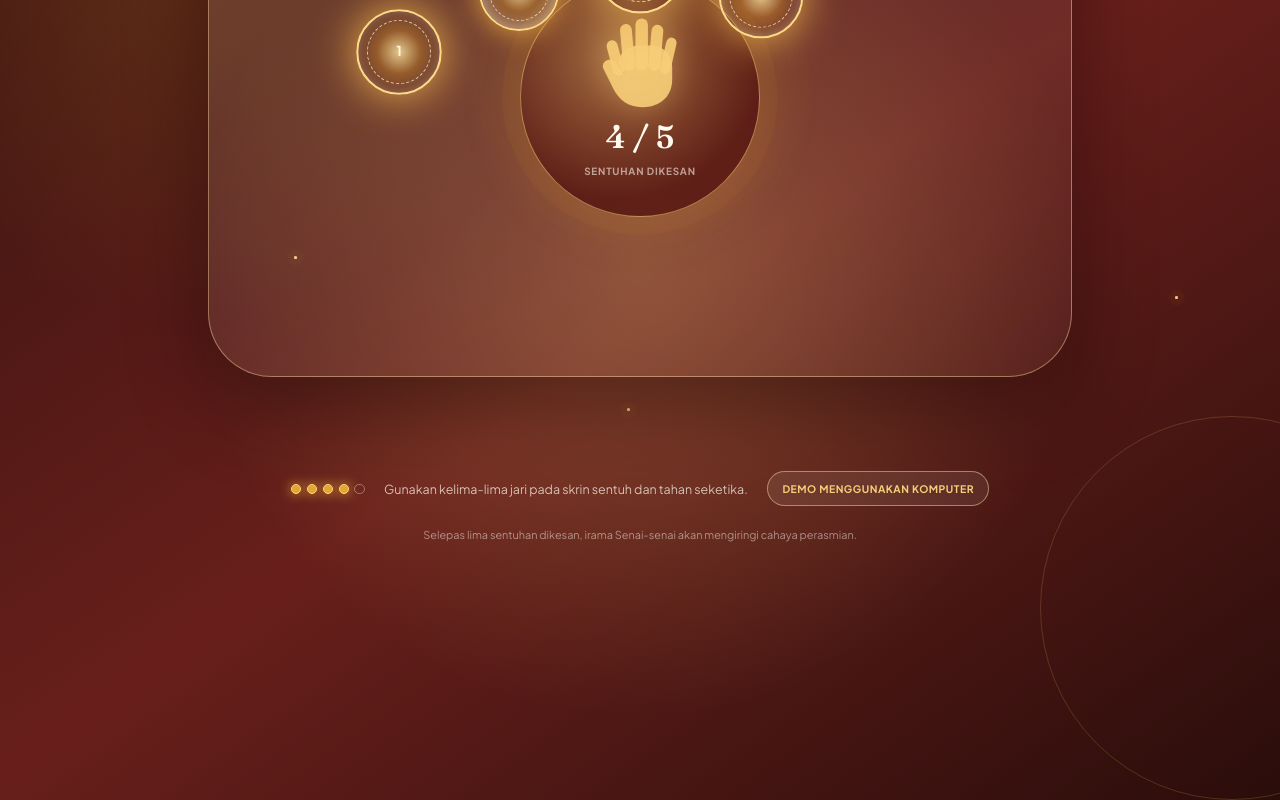
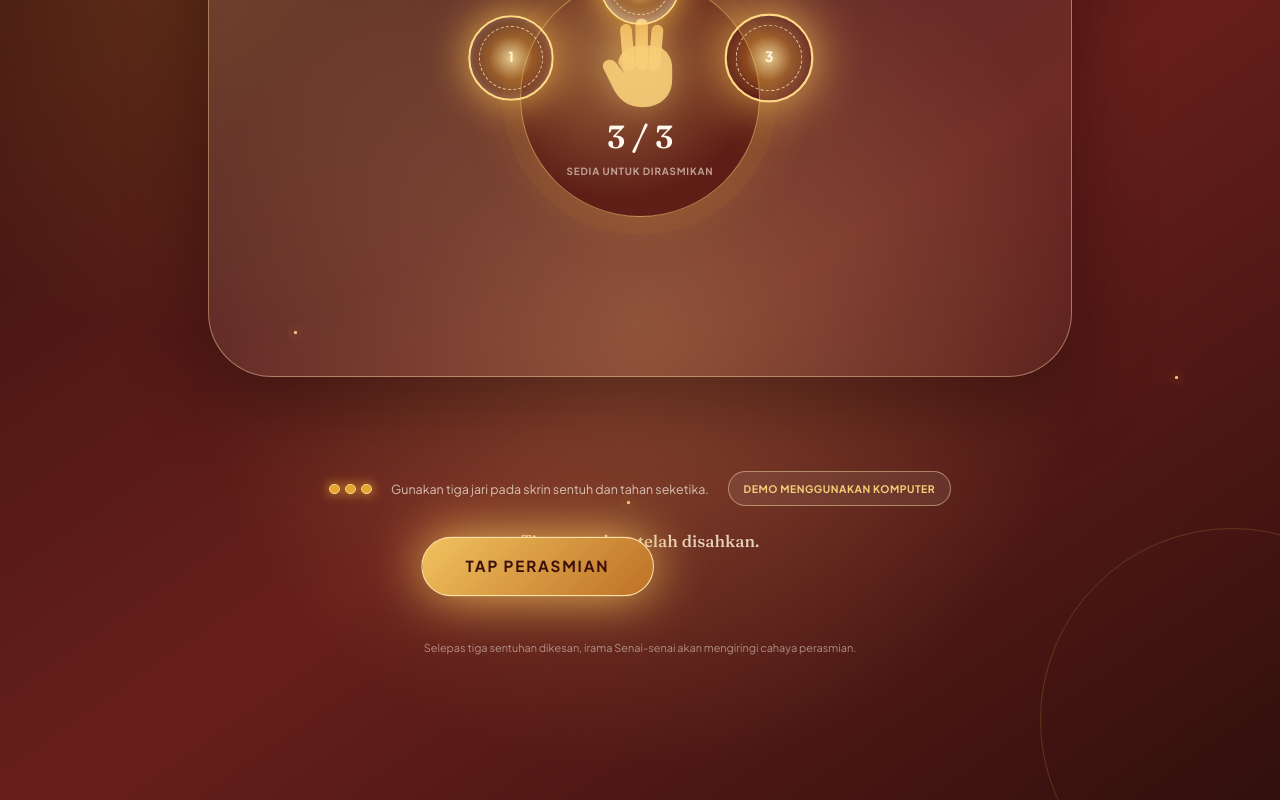
Before and after one commit to buildforpublic/titiklab, a Next.js app: page /perasmian in a window 1280 px wide. Both pictures are taken after a click on the button "DEMO MENGGUNAKAN KOMPUTER". Shown: the part 218-1018 px from the top of the page. Built offline with nearby package versions, Linux system fonts and the light colour scheme.

Commit message:
Refine three-finger launch ceremony

```diff
--- a/app/globals.css
+++ b/app/globals.css
@@ -1146,6 +1146,40 @@ body:has(.launch-experience) {
   cursor: pointer;
 }
 
+.launch-confirmation {
+  display: grid;
+  justify-items: center;
+  gap: 0.75rem;
+  margin: 1.4rem auto 0;
+  animation: title-rise 0.8s ease-out both;
+}
+
+.launch-confirmation p {
+  color: rgba(255, 245, 220, 0.82);
+  font-family: var(--font-display);
+  font-size: 1.05rem;
+}
+
+.launch-confirmation button {
+  border: 1px solid #ffe1a3;
+  border-radius: 999px;
+  padding: 0.95rem 2.4rem;
+  background: linear-gradient(135deg, #f2c25f, #bd7025);
+  color: #3b100b;
+  box-shadow: 0 0 1.5rem rgba(239, 178, 67, 0.5), inset 0 1px rgba(255, 255, 255, 0.55);
+  font-size: 0.85rem;
+  font-weight: 900;
+  letter-spacing: 0.12em;
+  cursor: pointer;
+  animation: touch-breathe 1.2s ease-in-out infinite alternate;
+}
+
+.launch-confirmation button:hover,
+.launch-confirmation button:focus-visible {
+  filter: brightness(1.12);
+  transform: scale(1.04);
+}
+
 .five-touch.is-charging .five-touch-pad {
   border-color: #ffe0a1;
   background: radial-gradient(circle, rgba(255, 222, 142, 0.58), rgba(190, 112, 24, 0.28) 40%, rgba(255, 250, 241, 0.08));
@@ -1182,6 +1216,7 @@ body:has(.launch-experience) {
   pointer-events: none;
 }
 
+.five-touch.phase-3 .ceremony-fireworks,
 .five-touch.phase-5 .ceremony-fireworks,
 .launch-experience:has(.launch-finale) .ceremony-fireworks {
   opacity: 1;
--- a/components/PerasmianExperience.tsx
+++ b/components/PerasmianExperience.tsx
@@ -35,6 +35,7 @@ function playActivationSound(finale = false) {
 
 export default function PerasmianExperience() {
   const [touches, setTouches] = useState<TouchPoint[]>([]);
+  const [armed, setArmed] = useState(false);
   const [charging, setCharging] = useState(false);
   const [phase, setPhase] = useState(0);
   const [launched, setLaunched] = useState(false);
@@ -61,10 +62,8 @@ export default function PerasmianExperience() {
       ceremonyAudio.current.volume = 0.01;
       ceremonyAudio.current.play().catch(() => undefined);
     }
-    window.setTimeout(() => { setPhase(2); playActivationSound(false); }, 2600);
-    window.setTimeout(() => { setPhase(3); playActivationSound(false); }, 5400);
-    window.setTimeout(() => { setPhase(4); playActivationSound(false); }, 8200);
-    window.setTimeout(() => { setPhase(5); playActivationSound(true); }, 10900);
+    window.setTimeout(() => { setPhase(2); playActivationSound(false); }, 3800);
+    window.setTimeout(() => { setPhase(3); playActivationSound(true); }, 7600);
     launchTimer.current = window.setTimeout(() => {
       if (ceremonyAudio.current) {
         ceremonyAudio.current.currentTime = 0;
@@ -81,28 +80,27 @@ export default function PerasmianExperience() {
     const bounds = event.currentTarget.getBoundingClientRect();
     const point = { id: event.pointerId, x: ((event.clientX - bounds.left) / bounds.width) * 100, y: ((event.clientY - bounds.top) / bounds.height) * 100 };
     activePointers.current.set(event.pointerId, point);
-    const next = [...activePointers.current.values()].slice(0, 5);
+    const next = [...activePointers.current.values()].slice(0, 3);
     setTouches(next);
     playActivationSound(false);
-    if (next.length === 5) beginLaunch();
+    if (next.length === 3) setArmed(true);
   }
 
   function removeTouch(event: PointerEvent<HTMLDivElement>) {
     activePointers.current.delete(event.pointerId);
-    if (!charging) setTouches([...activePointers.current.values()].slice(0, 5));
+    if (!charging && !armed) setTouches([...activePointers.current.values()].slice(0, 3));
   }
 
   function runDemo() {
     if (charging || launched) return;
     const demo = [
-      { id: 1, x: 22, y: 42 }, { id: 2, x: 36, y: 31 }, { id: 3, x: 50, y: 27 },
-      { id: 4, x: 64, y: 32 }, { id: 5, x: 78, y: 43 },
+      { id: 1, x: 35, y: 43 }, { id: 2, x: 50, y: 30 }, { id: 3, x: 65, y: 43 },
     ];
     activePointers.current.clear();
     demo.forEach((_, index) => window.setTimeout(() => {
       setTouches(demo.slice(0, index + 1));
       playActivationSound(false);
-      if (index === 4) beginLaunch();
+      if (index === 2) setArmed(true);
     }, index * 760));
   }
 
@@ -111,6 +109,7 @@ export default function PerasmianExperience() {
     if (ceremonyAudio.current) ceremonyAudio.current.currentTime = 0;
     activePointers.current.clear();
     setTouches([]);
+    setArmed(false);
     setCharging(false);
     setPhase(0);
     setLaunched(false);
@@ -128,12 +127,12 @@ export default function PerasmianExperience() {
       </div>
       <header className="launch-heading">
         <p className="launch-kicker">Majlis Perasmian Digital</p>
-        <h1>Lima Jari, Satu Irama</h1>
-        <p>Letakkan lima jari serentak pada ruang sentuhan untuk menyalakan TitikLab.</p>
+        <h1>Tiga Jari, Satu Irama</h1>
+        <p>Letakkan tiga jari serentak pada ruang sentuhan untuk menyalakan TitikLab.</p>
       </header>
 
       <section className="five-touch-stage">
-        <div className="five-touch-pad" onPointerDown={addTouch} onPointerUp={removeTouch} onPointerCancel={removeTouch} aria-label="Ruang sentuhan lima jari">
+        <div className="five-touch-pad" onPointerDown={addTouch} onPointerUp={removeTouch} onPointerCancel={removeTouch} aria-label="Ruang sentuhan tiga jari">
           <div className="five-touch-pad__pattern" aria-hidden="true" />
           <div className="five-touch-scanner" aria-hidden="true" />
           <div className="five-touch-orbits" aria-hidden="true"><i /><i /><i /></div>
@@ -144,37 +143,39 @@ export default function PerasmianExperience() {
           ))}
           <div className="five-touch-center">
             <svg className="five-touch-hand" viewBox="0 0 120 135" aria-hidden="true">
-              <rect x="17" y="36" width="16" height="52" rx="8" transform="rotate(-15 25 62)" />
               <rect x="34" y="13" width="17" height="68" rx="8.5" transform="rotate(-5 42 47)" />
               <rect x="54" y="5" width="18" height="75" rx="9" />
               <rect x="75" y="14" width="17" height="67" rx="8.5" transform="rotate(5 83 48)" />
-              <rect x="94" y="32" width="15" height="54" rx="7.5" transform="rotate(13 101 59)" />
               <path d="M29 69c2-16 15-25 31-25h17c17 0 30 14 30 31v18c0 25-18 40-43 40-21 0-34-11-42-27L8 78c-5-11 10-19 18-9l13 17Z" />
             </svg>
-            <strong>{charging ? `${phase} / 5` : `${touches.length} / 5`}</strong>
-            <small>{charging ? ["", "Lima sentuhan diterima", "Menyatukan lima jari", "Menghidupkan warisan", "Irama Semporna bergema", "TitikLab bersedia"][phase] : "Sentuhan dikesan"}</small>
+            <strong>{charging ? `${phase} / 3` : `${touches.length} / 3`}</strong>
+            <small>{charging ? ["", "Tiga sentuhan diterima", "Menghidupkan warisan", "TitikLab bersedia"][phase] : armed ? "Sedia untuk dirasmikan" : "Sentuhan dikesan"}</small>
           </div>
         </div>
         <div className={`five-touch-narrative ${charging ? "is-visible" : ""}`} aria-live="polite">
           {charging && [
             "",
-            "Lima jari menyatukan satu niat.",
-            "Daripada tangan pewaris, irama terus hidup.",
-            "Warisan lama diberi nafas untuk generasi baharu.",
-            "Dari Semporna, bunyinya terus bergema.",
-            "Dengan satu sentuhan, sebuah legasi diteruskan.",
+            "Tiga jari menyatukan satu niat.",
+            "Daripada tangan pewaris, warisan diberi nafas baharu.",
+            "Dari Semporna, irama terus hidup dan bergema.",
           ][phase]}
         </div>
         <div className="five-touch-instruction">
-          <div className="five-touch-progress" aria-label={`${touches.length} daripada 5 sentuhan dikesan`}>
-            {Array.from({ length: 5 }, (_, index) => <span key={index} className={index < touches.length ? "is-on" : ""} />)}
+          <div className="five-touch-progress" aria-label={`${touches.length} daripada 3 sentuhan dikesan`}>
+            {Array.from({ length: 3 }, (_, index) => <span key={index} className={index < touches.length ? "is-on" : ""} />)}
           </div>
-          <p>Gunakan kelima-lima jari pada skrin sentuh dan tahan seketika.</p>
+          <p>Gunakan tiga jari pada skrin sentuh dan tahan seketika.</p>
           <button type="button" onClick={runDemo}>Demo menggunakan komputer</button>
         </div>
+        {armed && !charging && !launched && (
+          <div className="launch-confirmation" aria-live="polite">
+            <p>Tiga sentuhan telah disahkan.</p>
+            <button type="button" onClick={beginLaunch}>TAP PERASMIAN</button>
+          </div>
+        )}
       </section>
 
-      <p className="launch-note">Selepas lima sentuhan dikesan, irama Senai-senai akan mengiringi cahaya perasmian.</p>
+      <p className="launch-note">Selepas tiga sentuhan dikesan, irama Senai-senai akan mengiringi cahaya perasmian.</p>
       {launched && (
         <div className="launch-finale" role="dialog" aria-modal="true" aria-labelledby="launch-title">
           <div className="finale-flash" aria-hidden="true" />
```
